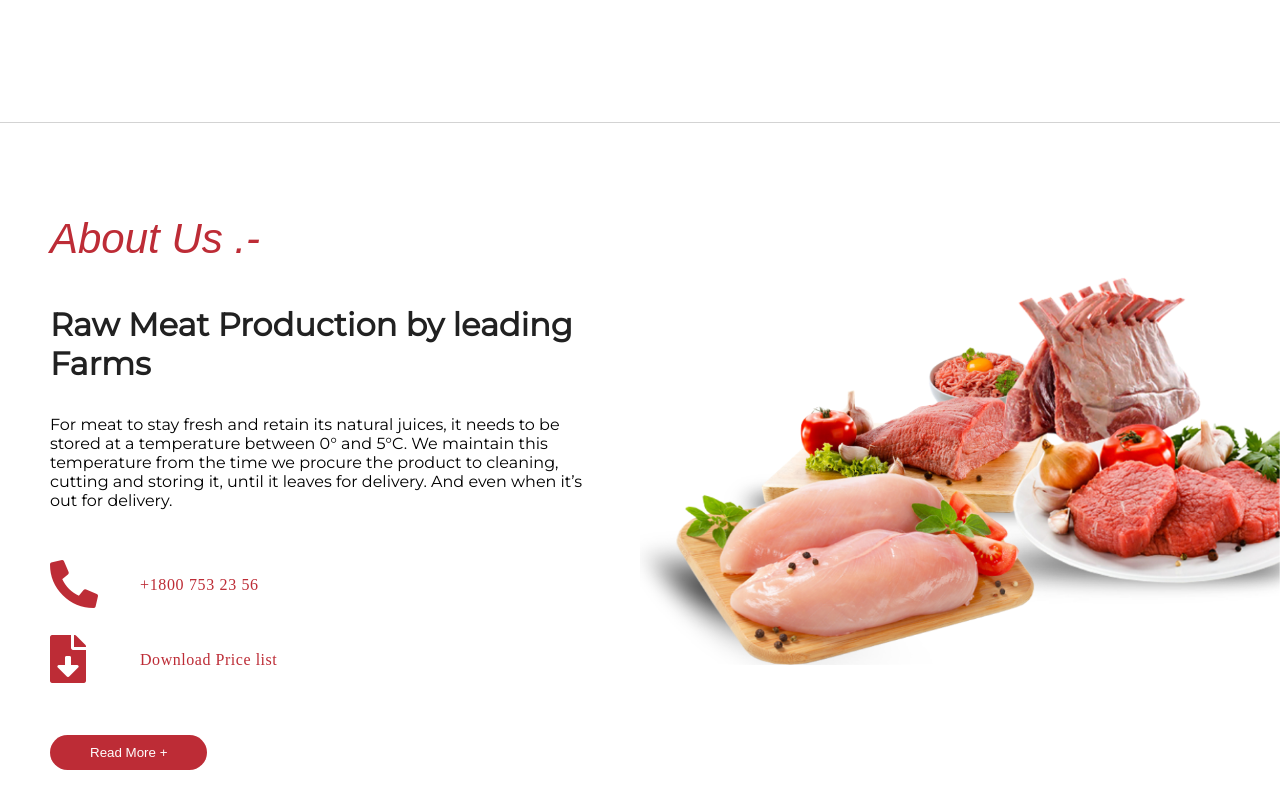
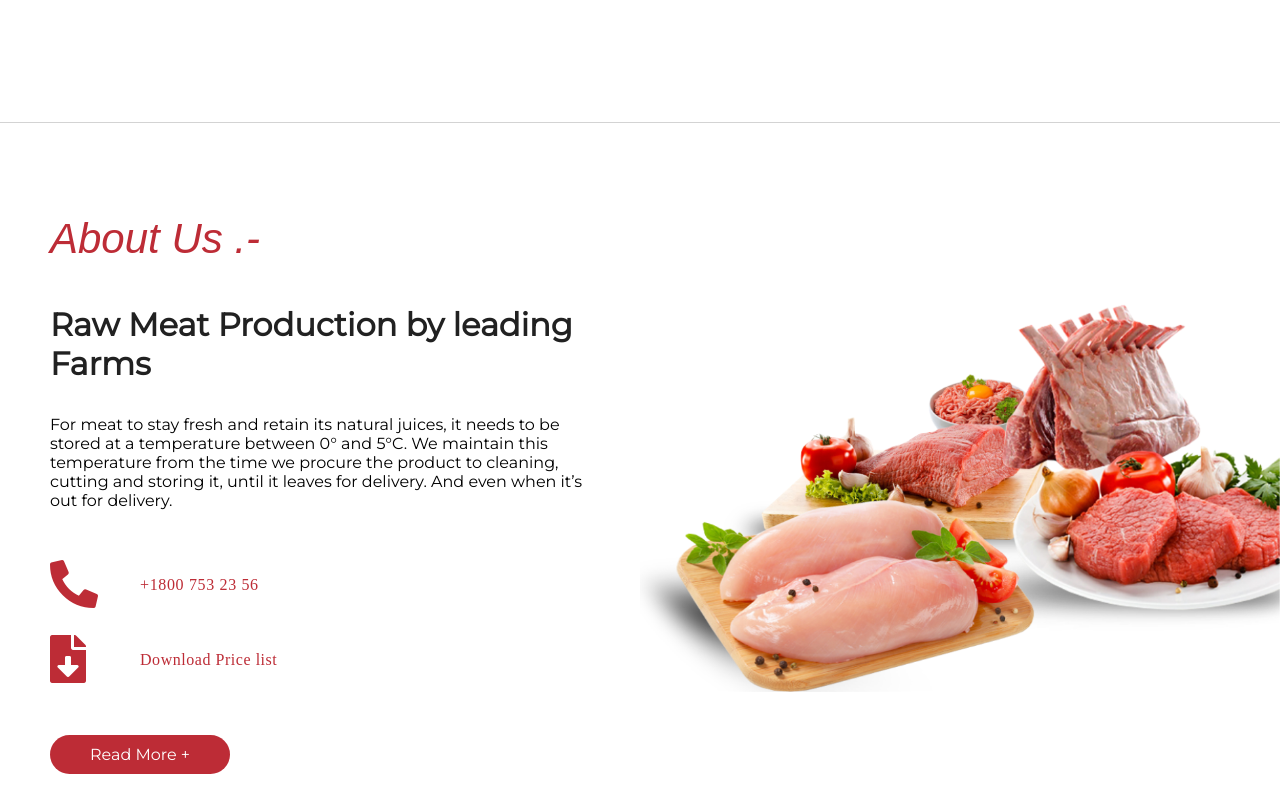
Before and after one commit to vivekkravindraa/freshmeat, a React (Create React App) app: page /about_us in a window 1280 px wide. Shown: the part 1046-1840 px from the top of the page. Built offline with nearby package versions, Linux system fonts and the light colour scheme; some icons are missing.

Commit message:
fix: AboutUs read-more

```diff
--- a/src/components/HomeComponents/AboutUs/AboutUs.css
+++ b/src/components/HomeComponents/AboutUs/AboutUs.css
@@ -4,7 +4,7 @@
 }
 
 .AboutUs-content {
-    padding: 50px;
+    padding: 50px 50px 100px 50px;
 }
 
 .AboutUs-content__title {
@@ -178,10 +178,21 @@
 .AboutUs-analytics__item-description {
     text-align: left;
     font-weight: SemiBold;
-    font-size: 16   px;
+    font-size: 16px;
     font-family: Montserrat;
     letter-spacing: 0.54px;
     color: #FFFF8D;
     opacity: 1;
     margin: 0;
 }
+
+.AboutUs-content__read-more {
+    outline: none;
+    text-align: center;
+    font-weight: SemiBold;
+    font-size: 16px;
+    font-family: Montserrat;
+    letter-spacing: 0px;
+    color: #FFFFFF;
+    opacity: 1;
+}
```
